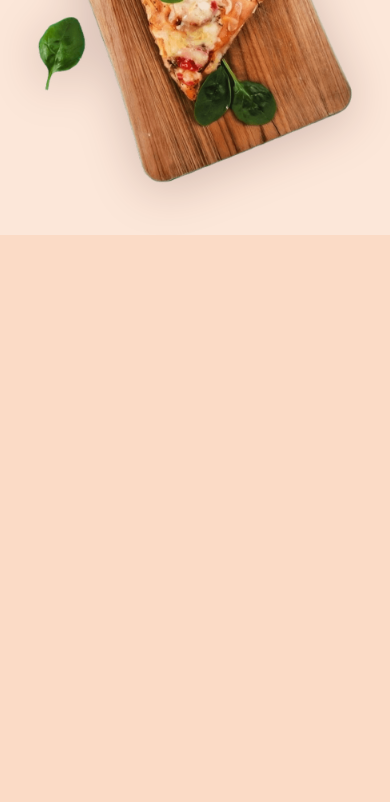
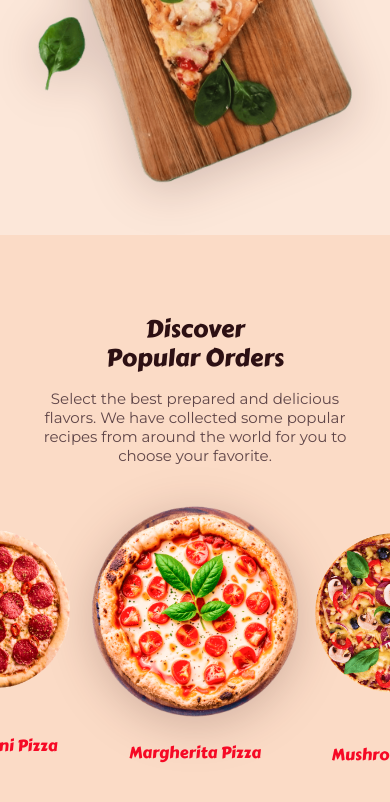
Before and after one commit to Ashiq121914/responsive-pizza-website, a plain HTML site: page index.html in a window 390 px wide. Shown: the part 1419-2221 px from the top of the page. Before the commit the page ends 2038 px from the top, so only its background shows below. Drawn offline with nearby package versions, Linux system fonts and the light colour scheme; files whose address does not match are found by name.

Commit message:
popular section mobile

```diff
--- a/assets/css/styles.css
+++ b/assets/css/styles.css
@@ -381,8 +381,62 @@ img {
 }
 
 /*=============== POPULAR ===============*/
+.popular__container {
+  grid-template-columns: 100%;
+  row-gap: 3rem;
+  padding-bottom: 2rem;
+}
+
+.popular__data .section__title {
+  margin-bottom: 1rem;
+}
+
+.popular__description {
+  text-align: center;
+}
+
+.popular__swiper {
+  position: relative;
+}
+
+.popular__dish {
+  width: 220px;
+  filter: var(--shadow-big-img);
+  position: absolute;
+  inset: 0;
+  top: -0.85rem;
+  margin-inline: auto;
+}
+
+.popular__card,
+.popular__img {
+  width: 200px;
+}
+
+.popular__img {
+  transform: scale(0.8) rotate(-90deg);
+  transition: transform 0.4s;
+}
+.popular__title {
+  font-size: var(--h3-font-size);
+  color: var(--first-color);
+  margin-top: 2rem;
+  text-align: center;
+  transition: opacity 0.4s;
+}
 
 /* Swiper class */
+.swiper {
+  margin-inline: initial;
+  overflow: visible;
+}
+
+:is(.swiper-slide-active, .swiper-slide-duplicate-active) .popular__img {
+  transform: scale(1) rotate(0);
+}
+:is(.swiper-slide-active, .swiper-slide-duplicate-active) .popular__title {
+  opacity: 1;
+}
 
 /*=============== RECIPE ===============*/
 
--- a/assets/js/main.js
+++ b/assets/js/main.js
@@ -38,6 +38,12 @@ const shadowHeader = () => {
 window.addEventListener("scroll", shadowHeader);
 
 /*=============== SWIPER POPULAR ===============*/
+const swiperPopular = new Swiper(".popular__swiper", {
+  loop: true,
+  grabCursor: true,
+  slidesPerView: "auto",
+  centeredSlides: "auto",
+});
 
 /*=============== SHOW SCROLL UP ===============*/
 
--- a/index.html
+++ b/index.html
@@ -18,7 +18,7 @@
     />
 
     <!--=============== SWIPER CSS ===============-->
-    <link rel="stylesheet" href="" />
+    <link rel="stylesheet" href="/assets/css/swiper-bundle.min.css" />
 
     <!--=============== CSS ===============-->
     <link rel="stylesheet" href="assets/css/styles.css" />
@@ -159,7 +159,54 @@
       </section>
 
       <!--==================== POPULAR ====================-->
-      <section class="popular section" id="popular"></section>
+      <section class="popular section" id="popular">
+        <div class="popular__container container grid">
+          <div class="popular__data">
+            <h2 class="section__title">
+              Discover <br />
+              Popular Orders
+            </h2>
+            <p class="popular__description">
+              Select the best prepared and delicious flavors. We have collected
+              some popular recipes from around the world for you to choose your
+              favorite.
+            </p>
+          </div>
+          <div class="popular__swiper swiper">
+            <img
+              src="/assets/img/popular-dish.png"
+              alt="image"
+              class="popular__dish"
+            />
+            <div class="swiper-wrapper">
+              <article class="popular__card swiper-slide">
+                <img
+                  src="assets/img/popular-1.png"
+                  alt="image"
+                  class="popular__img"
+                />
+                <h3 class="popular__title">Margherita Pizza</h3>
+              </article>
+              <article class="popular__card swiper-slide">
+                <img
+                  src="assets/img/popular-2.png"
+                  alt="image"
+                  class="popular__img"
+                />
+                <h3 class="popular__title">Mushroom Pizza</h3>
+              </article>
+              <article class="popular__card swiper-slide">
+                <img
+                  src="assets/img/popular-3.png"
+                  alt="image"
+                  class="popular__img"
+                />
+                <h3 class="popular__title">Pepperoni Pizza</h3>
+              </article>
+            </div>
+          </div>
+        </div>
+      </section>
 
       <!--==================== RECIPE ====================-->
       <section class="recipe section"></section>
@@ -180,7 +227,7 @@
     <script src=""></script>
 
     <!--=============== SWIPER JS ===============-->
-    <script src=""></script>
+    <script src="./assets/js/swiper-bundle.min.js"></script>
 
     <!--=============== MAIN JS ===============-->
     <script src="assets/js/main.js"></script>
```
